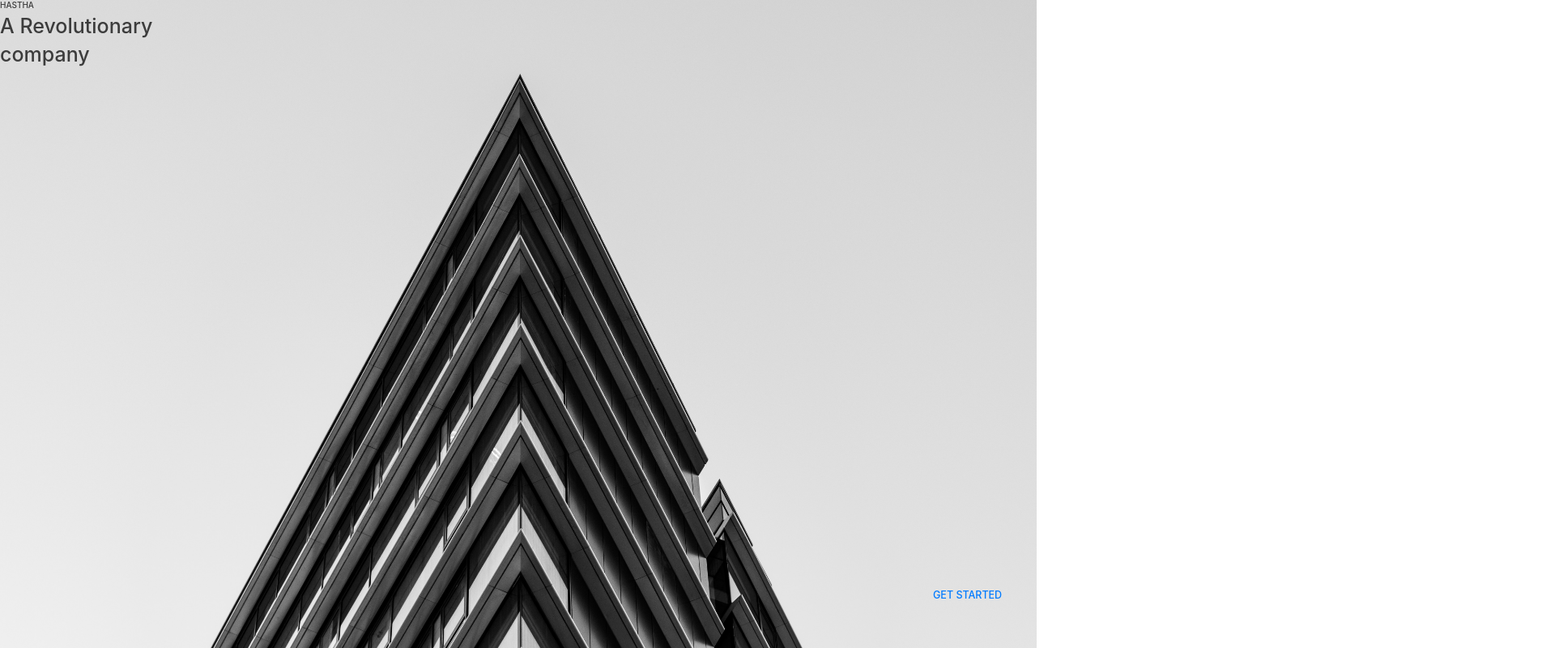
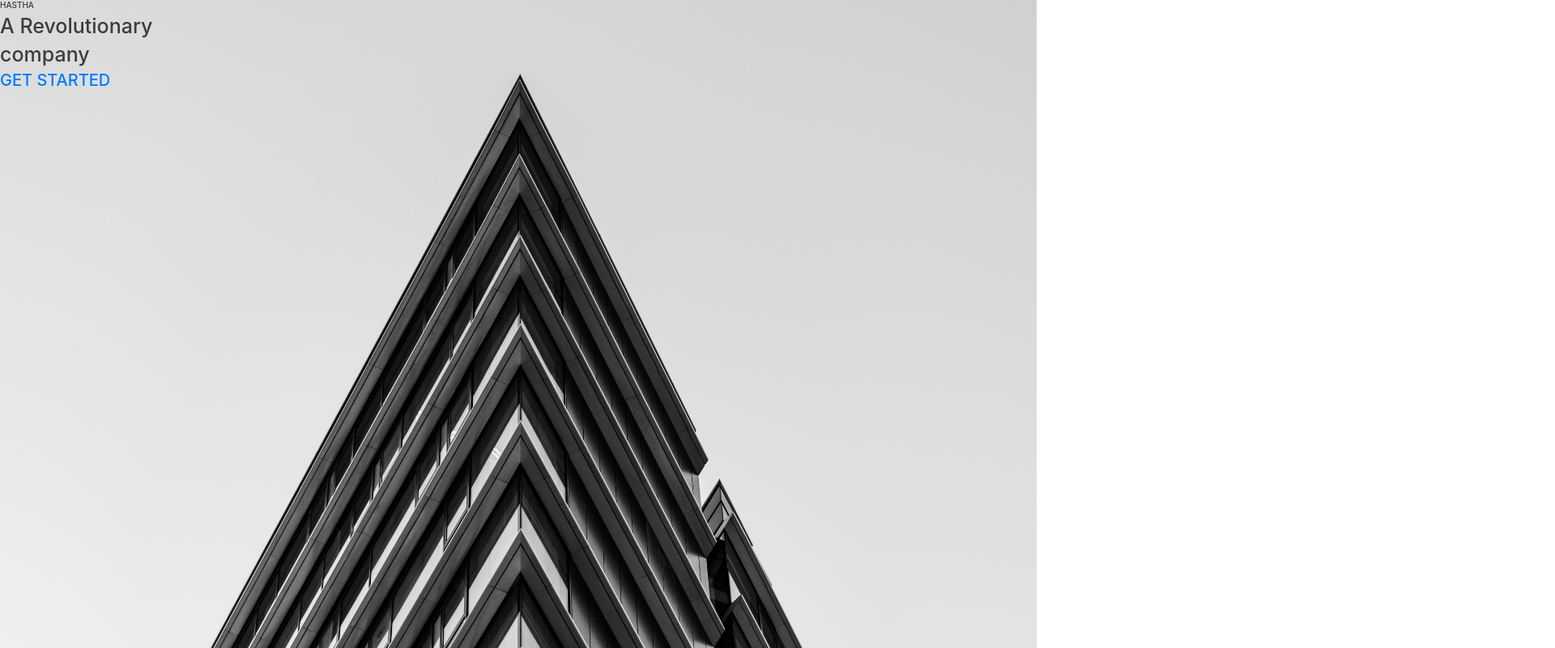
Before and after one commit to vjlicious/hastha, a Nuxt app: page / in a window 1280 px wide. Shown: the top 800 px of the page at 81% size, 1920 px wide, since content can reach past the window. Built offline with nearby package versions, Linux system fonts and the light colour scheme.

Commit message:
shre updates

```diff
--- a/pages/form/index.vue
+++ b/pages/form/index.vue
@@ -6,7 +6,6 @@
         <b-form-input :id="`type-${type}`" :type="type"  :placeholder="pc">
         </b-form-input>
         </b-row>
-    </b-row>
   </b-container>
 </div>
 </template>
--- a/pages/illustration/index.vue
+++ b/pages/illustration/index.vue
@@ -1,15 +1,10 @@
 
- <template>
+<template>
+<div class="container">
+        <nuxt-link to='/aboutus'>ABOUT us</nuxt-link>
+</div>
 
-         <div>
-             <nuxt />
-                <button type="button" class="btn btn-outline-secondary"> <nuxt-link to="/aboutus">Aboutus</nuxt-link></button>
-        <nuxt-link to="/accolades">accolades</nuxt-link>
-        <nuxt-link to="/contactus">contact us</nuxt-link>
-        <nuxt-link to="/projects">projects</nuxt-link>
-        <nuxt-link to="/services">services</nuxt-link>
-        </div>
- </template>
+</template>
 
  <script>
  export default {
--- a/pages/index.vue
+++ b/pages/index.vue
@@ -7,9 +7,8 @@
       <h1>company</h1>
       </div>
       <div class="content-right">
-
+             <h2 id="gs"><nuxt-link to='/illustration'>GET STARTED</nuxt-link></h2>
       </div>
-       <h5 id="gs"> <nuxt-link to="/illustration">GET STARTED</nuxt-link>  </h5>
     </div>
   </div>
 </template>
@@ -25,11 +24,8 @@
   background-repeat: no-repeat;
   background-size: cover;
 }
-#gs{
-position: relative;
-top:80%;
-left:90%;
-
+.content-right{
+  position:relative;
 
 }
 
```
